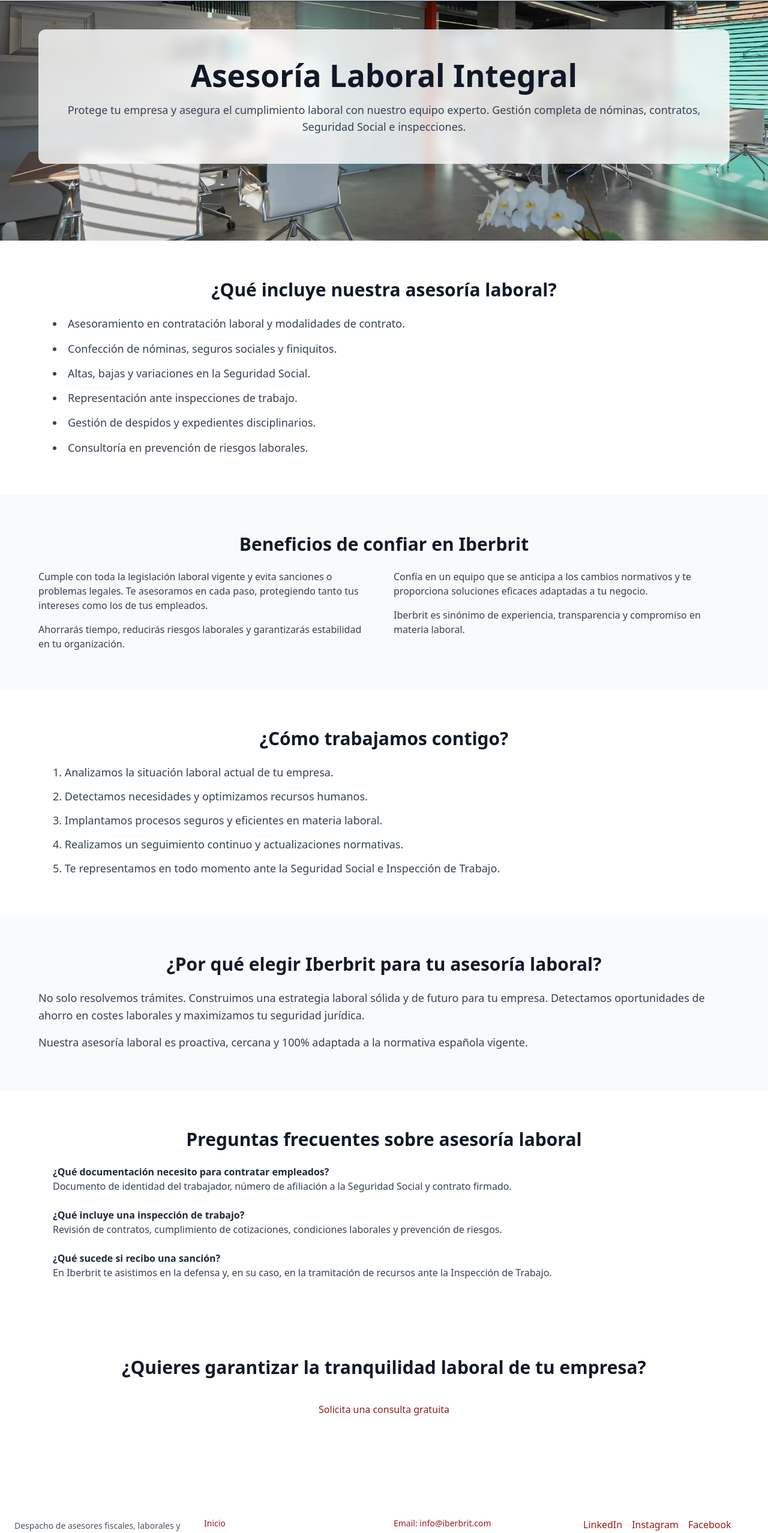
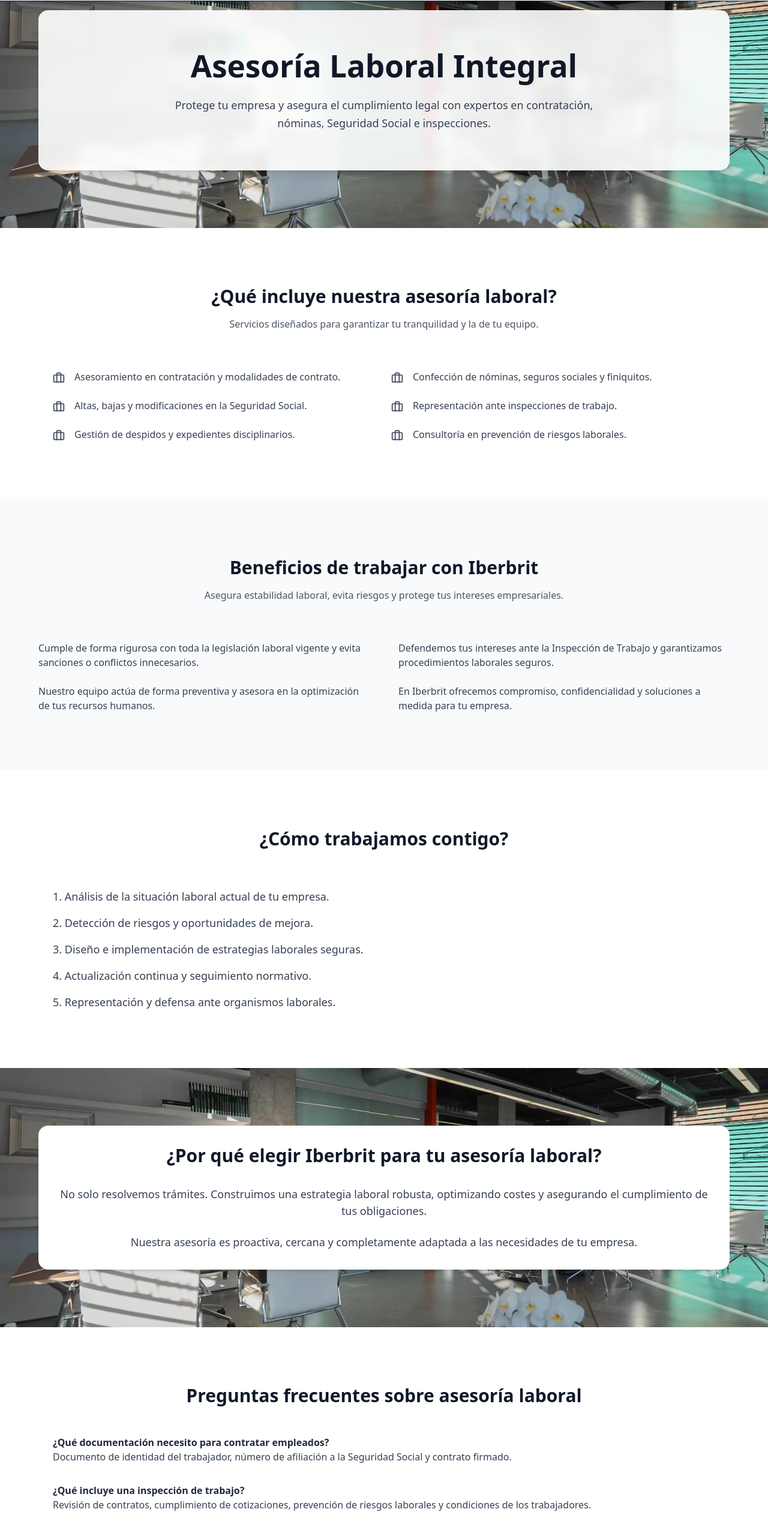
Before and after one commit to MichaelCastri/IberBritWeb, a React (Vite) app: page /servicios/laboral in a window 1280 px wide. Shown: the part 79-2634 px from the top of the page at 60% size. Built offline with nearby package versions, Linux system fonts and the light colour scheme.

Commit message:
servicios

```diff
--- a/src/pages/Servicios.jsx
+++ b/src/pages/Servicios.jsx
@@ -12,7 +12,7 @@
       {/* HERO CON FONDO DINÁMICO */}
       <section
         className="w-full py-12 md:py-24 lg:py-32 bg-cover bg-center bg-no-repeat relative"
-        style={{ backgroundImage: "url('/images/fotoscartagenas/Apoyo1.avif')" }}
+        style={{ backgroundImage: "url('/images/fotoscartagenas/Apoyo5.avif')" }}
       >
         <div className="bg-white/80 backdrop-blur-sm p-6 md:p-12 rounded-xl max-w-6xl mx-auto">
           <h1 className="text-4xl font-bold text-gray-900 mb-4 text-center">
--- a/src/pages/servicios/Fiscal.jsx
+++ b/src/pages/servicios/Fiscal.jsx
@@ -1,126 +1,148 @@
 import React from "react";
 import { Link } from "react-router-dom";
+import { FileText, ShieldCheck, ClipboardList } from "lucide-react";
 
 const Fiscal = () => {
   return (
     <main className="w-full bg-white text-cafeOscuro">
-      {/* Hero con fondo */}
+
+      {/* HERO CON FONDO */}
       <section
-        className="w-full py-12 md:py-24 lg:py-32 bg-cover bg-center bg-no-repeat relative"
+        className="w-full py-24 bg-cover bg-center bg-no-repeat relative"
         style={{ backgroundImage: "url('/images/fotoscartagenas/Apoyo4.avif')" }}
       >
-        <div className="bg-white/80 backdrop-blur-sm p-6 md:p-12 rounded-xl max-w-6xl mx-auto">
-          <h1 className="text-4xl font-bold text-gray-900 mb-4 text-center">
+        <div className="bg-white/90 backdrop-blur-sm p-8 md:p-16 rounded-2xl shadow-lg max-w-6xl mx-auto text-center">
+          <h1 className="text-4xl md:text-5xl font-bold text-gray-900 mb-6">
             Asesoría Fiscal y Contable en España
           </h1>
-          <p className="text-lg text-gray-700 text-center">
-            Optimiza tu situación tributaria con nuestros economistas expertos. Gestionamos tus impuestos, contabilidad y cumplimiento fiscal de forma segura y estratégica.
+          <p className="text-lg text-gray-700 leading-relaxed max-w-3xl mx-auto">
+            Optimiza tu fiscalidad con el respaldo de economistas expertos. Gestionamos tus impuestos, contabilidad y cumplimiento legal de forma precisa y estratégica.
           </p>
         </div>
       </section>
 
-      {/* ¿Qué incluye nuestro servicio? */}
-      <section className="max-w-6xl mx-auto py-16 px-6">
-        <h2 className="text-3xl font-semibold text-gray-900 mb-6 text-center">
-          ¿Qué incluye nuestra asesoría fiscal?
-        </h2>
-        <ul className="text-gray-700 text-lg leading-relaxed list-disc list-inside space-y-3">
-          <li>Planificación fiscal estratégica para autónomos y sociedades.</li>
-          <li>Elaboración y presentación de impuestos: IVA, IRPF, Impuesto de Sociedades.</li>
-          <li>Contabilidad adaptada a normativa vigente.</li>
-          <li>Asesoramiento en inspecciones de la Agencia Tributaria.</li>
-          <li>Legalización de libros contables oficiales.</li>
-          <li>Representación ante organismos tributarios.</li>
+      {/* QUÉ INCLUYE */}
+      <section className="max-w-6xl mx-auto py-24 px-6">
+        <div className="text-center mb-16">
+          <h2 className="text-3xl font-semibold text-gray-900 mb-4">¿Qué incluye nuestra asesoría fiscal?</h2>
+          <p className="text-gray-600">Todo lo que necesitas para estar en regla y optimizar tu tributación.</p>
+        </div>
+        <ul className="grid gap-6 md:grid-cols-2 list-none">
+          {[
+            "Planificación fiscal estratégica para autónomos y sociedades.",
+            "Elaboración y presentación de impuestos: IVA, IRPF, Impuesto de Sociedades.",
+            "Contabilidad adaptada a la normativa vigente.",
+            "Asesoramiento en inspecciones fiscales.",
+            "Legalización de libros contables oficiales.",
+            "Representación ante organismos tributarios.",
+          ].map((item, idx) => (
+            <li key={idx} className="flex items-start gap-4 text-gray-700">
+              <FileText className="text-rojoIber2 mt-1 w-5 h-5" />
+              <span>{item}</span>
+            </li>
+          ))}
         </ul>
       </section>
 
-      {/* Beneficios */}
-      <section className="bg-gray-50 py-16 px-6">
+      {/* BENEFICIOS */}
+      <section className="bg-gray-50 py-24 px-6">
         <div className="max-w-6xl mx-auto">
-          <h2 className="text-3xl font-semibold text-gray-900 mb-6 text-center">
-            Beneficios de contar con Iberbrit
-          </h2>
-          <div className="grid grid-cols-1 md:grid-cols-2 gap-8">
-            <div>
-              <p className="text-gray-700 mb-4">
-                Nuestro equipo de economistas asegura el máximo aprovechamiento de incentivos fiscales, minimiza riesgos tributarios y garantiza el cumplimiento de tus obligaciones.
+          <div className="text-center mb-16">
+            <h2 className="text-3xl font-semibold text-gray-900 mb-4">Beneficios de confiar en Iberbrit</h2>
+            <p className="text-gray-600">Más que gestores, somos tus socios estratégicos fiscales.</p>
+          </div>
+          <div className="grid gap-12 md:grid-cols-2">
+            <div className="space-y-6">
+              <p className="text-gray-700">
+                Ahorra tiempo, evita sanciones y aprovecha todos los beneficios fiscales disponibles para tu empresa o actividad.
               </p>
               <p className="text-gray-700">
-                En Iberbrit convertimos la fiscalidad en una ventaja competitiva, liberándote de preocupaciones frente a la Agencia Tributaria.
+                Nuestro equipo trabaja contigo de forma proactiva, manteniéndote actualizado frente a cambios normativos.
               </p>
             </div>
-            <div>
-              <p className="text-gray-700 mb-4">
-                Atención personalizada, revisión constante de tu situación fiscal y asesoramiento ante cualquier duda o consulta relacionada con tus impuestos.
+            <div className="space-y-6">
+              <p className="text-gray-700">
+                Servicio 100% personalizado, informes periódicos y asesoramiento ilimitado para resolver cualquier consulta fiscal.
               </p>
               <p className="text-gray-700">
-                Nos enfocamos en la transparencia, la cercanía y el éxito fiscal de tu negocio.
+                Tranquilidad jurídica para que tú solo te centres en hacer crecer tu negocio.
               </p>
             </div>
           </div>
         </div>
       </section>
 
-      {/* Cómo trabajamos */}
-      <section className="max-w-6xl mx-auto py-16 px-6">
-        <h2 className="text-3xl font-semibold text-gray-900 mb-6 text-center">
-          ¿Cómo trabajamos en Iberbrit?
-        </h2>
-        <ol className="text-gray-700 text-lg list-decimal list-inside space-y-3">
-          <li>Analizamos tu situación fiscal actual en una primera consulta gratuita.</li>
-          <li>Planificamos estrategias fiscales a medida.</li>
-          <li>Preparamos y presentamos tus declaraciones fiscales periódicamente.</li>
-          <li>Representamos y defendemos tus intereses ante la Agencia Tributaria.</li>
-          <li>Te acompañamos durante todo el ejercicio fiscal con soporte continuo.</li>
+      {/* METODOLOGÍA */}
+      <section className="max-w-6xl mx-auto py-24 px-6">
+        <div className="text-center mb-16">
+          <h2 className="text-3xl font-semibold text-gray-900 mb-4">¿Cómo trabajamos?</h2>
+        </div>
+        <ol className="list-decimal list-inside text-lg text-gray-700 space-y-4">
+          {[
+            "Primera consulta gratuita y análisis de tu situación.",
+            "Propuesta personalizada de planificación fiscal.",
+            "Preparación y presentación de tus obligaciones periódicas.",
+            "Seguimiento continuo y alertas de cambios fiscales relevantes.",
+            "Defensa legal en inspecciones o requerimientos tributarios.",
+          ].map((step, idx) => (
+            <li key={idx}>{step}</li>
+          ))}
         </ol>
       </section>
 
-      {/* Diferencias con una gestoría tradicional */}
-      <section className="bg-gray-50 py-16 px-6">
-        <div className="max-w-6xl mx-auto">
-          <h2 className="text-3xl font-semibold text-gray-900 mb-6 text-center">
-            ¿En qué nos diferenciamos de una gestoría tradicional?
+      {/* DIFERENCIA */}
+      <section
+        className="w-full py-24 bg-cover bg-center bg-no-repeat relative"
+        style={{ backgroundImage: "url('/images/fotoscartagenas/Apoyo4.avif')" }}
+      >
+        <div className="max-w-6xl mx-auto text-center">
+
+          <div className="bg-white p-8 rounded-2xl shadow-md text-gray-700 text-lg space-y-6">
+          <h2 className="text-3xl font-semibold text-gray-900 mb-8">
+            ¿Por qué no somos una gestoría tradicional?
           </h2>
-          <p className="text-gray-700 text-lg leading-relaxed mb-4">
-            Mientras las gestorías tradicionales solo tramitan tus impuestos, en Iberbrit diseñamos estrategias fiscales que impulsan el crecimiento de tu negocio. No somos meros intermediarios: somos tus socios estratégicos.
-          </p>
-          <p className="text-gray-700 text-lg leading-relaxed">
-            Con un equipo de economistas y asesores legales, tu asesoría fiscal será proactiva, precisa y adaptada a cada nueva normativa.
-          </p>
-        </div>
-      </section>
-
-      {/* FAQ */}
-      <section className="max-w-6xl mx-auto py-16 px-6">
-        <h2 className="text-3xl font-semibold text-gray-900 mb-6 text-center">
-          Preguntas frecuentes sobre asesoría fiscal
-        </h2>
-        <div className="space-y-6">
-          <div>
-            <h3 className="font-bold text-gray-800">¿Qué impuestos deben presentar los autónomos?</h3>
-            <p className="text-gray-700">
-              IVA, IRPF, pagos fraccionados, modelos informativos anuales y, en algunos casos, IAE.
+            <p>
+              Las gestorías tradicionales se limitan a tramitar tus impuestos. En Iberbrit, diseñamos estrategias fiscales inteligentes que protegen tu negocio y potencian tu crecimiento.
             </p>
-          </div>
-          <div>
-            <h3 className="font-bold text-gray-800">¿Puedo delegar todas mis obligaciones fiscales en Iberbrit?</h3>
-            <p className="text-gray-700">
-              Sí. Nos encargamos integralmente de tu fiscalidad, presentaciones, requerimientos y representación ante Hacienda.
-            </p>
-          </div>
-          <div>
-            <h3 className="font-bold text-gray-800">¿Qué pasa si recibo una inspección de la Agencia Tributaria?</h3>
-            <p className="text-gray-700">
-              Nuestro equipo legal te acompañará en todo el proceso, defendiendo tus intereses y resolviendo cualquier incidencia.
+            <p>
+              Trabajamos contigo, no para ti. Nos involucramos en cada etapa para que siempre estés un paso adelante de la Agencia Tributaria.
             </p>
           </div>
         </div>
       </section>
 
-      {/* CTA final */}
-      <section className="text-center py-16">
+      {/* FAQ */}
+      <section className="max-w-6xl mx-auto py-24 px-6">
+        <h2 className="text-3xl font-semibold text-gray-900 text-center mb-12">
+          Preguntas frecuentes
+        </h2>
+        <div className="grid gap-8">
+          {[
+            {
+              q: "¿Qué impuestos debe presentar un autónomo en España?",
+              a: "Principalmente IVA, IRPF, modelos trimestrales y anuales como el 130, 303, 390 o 347, entre otros.",
+            },
+            {
+              q: "¿Iberbrit gestiona también sociedades mercantiles?",
+              a: "Sí, asesoramos y llevamos la contabilidad y fiscalidad completa de PYMEs, sociedades patrimoniales y startups.",
+            },
+            {
+              q: "¿Qué hago si recibo un requerimiento o inspección de Hacienda?",
+              a: "No te preocupes, Iberbrit te representa en todo el proceso, defendiendo tus intereses y resolviendo cualquier incidencia.",
+            },
+          ].map((faq, idx) => (
+            <div key={idx}>
+              <h3 className="font-bold text-gray-800">{faq.q}</h3>
+              <p className="text-gray-700">{faq.a}</p>
+            </div>
+          ))}
+        </div>
+      </section>
+
+      {/* CTA FINAL */}
+      <section className="text-center py-24">
         <h2 className="text-3xl font-bold text-gray-900 mb-6">
-          ¿Listo para optimizar tu fiscalidad?
+          ¿Listo para transformar tu fiscalidad?
         </h2>
         <Link
           to="/contacto"
@@ -129,6 +151,7 @@
           Solicita una consulta gratuita
         </Link>
       </section>
+
     </main>
   );
 };
--- a/src/pages/servicios/Laboral.jsx
+++ b/src/pages/servicios/Laboral.jsx
@@ -1,125 +1,146 @@
 import React from "react";
 import { Link } from "react-router-dom";
+import { Briefcase, FileCheck, ShieldCheck } from "lucide-react";
 
 const Laboral = () => {
   return (
     <main className="w-full bg-white text-cafeOscuro">
 
-      {/* Hero con fondo */}
+      {/* HERO CON FONDO */}
       <section
-        className="w-full py-12 md:py-24 lg:py-32 bg-cover bg-center bg-no-repeat relative"
+        className="w-full py-24 bg-cover bg-center bg-no-repeat relative"
         style={{ backgroundImage: "url('/images/fotoscartagenas/Apoyo1.avif')" }}
       >
-        <div className="bg-white/80 backdrop-blur-sm p-6 md:p-12 rounded-xl max-w-6xl mx-auto">
-          <h1 className="text-4xl font-bold text-gray-900 mb-4 text-center">
+        <div className="bg-white/90 backdrop-blur-sm p-8 md:p-16 rounded-2xl shadow-lg max-w-6xl mx-auto text-center">
+          <h1 className="text-4xl md:text-5xl font-bold text-gray-900 mb-6">
             Asesoría Laboral Integral
           </h1>
-          <p className="text-lg text-gray-700 text-center">
-            Protege tu empresa y asegura el cumplimiento laboral con nuestro equipo experto. Gestión completa de nóminas, contratos, Seguridad Social e inspecciones.
+          <p className="text-lg text-gray-700 leading-relaxed max-w-3xl mx-auto">
+            Protege tu empresa y asegura el cumplimiento legal con expertos en contratación, nóminas, Seguridad Social e inspecciones.
           </p>
         </div>
       </section>
 
-      {/* ¿Qué incluye nuestra asesoría laboral? */}
-      <section className="max-w-6xl mx-auto py-16 px-6">
-        <h2 className="text-3xl font-semibold text-gray-900 mb-6 text-center">
-          ¿Qué incluye nuestra asesoría laboral?
-        </h2>
-        <ul className="text-gray-700 text-lg leading-relaxed list-disc list-inside space-y-3">
-          <li>Asesoramiento en contratación laboral y modalidades de contrato.</li>
-          <li>Confección de nóminas, seguros sociales y finiquitos.</li>
-          <li>Altas, bajas y variaciones en la Seguridad Social.</li>
-          <li>Representación ante inspecciones de trabajo.</li>
-          <li>Gestión de despidos y expedientes disciplinarios.</li>
-          <li>Consultoría en prevención de riesgos laborales.</li>
+      {/* QUÉ INCLUYE */}
+      <section className="max-w-6xl mx-auto py-24 px-6">
+        <div className="text-center mb-16">
+          <h2 className="text-3xl font-semibold text-gray-900 mb-4">¿Qué incluye nuestra asesoría laboral?</h2>
+          <p className="text-gray-600">Servicios diseñados para garantizar tu tranquilidad y la de tu equipo.</p>
+        </div>
+        <ul className="grid gap-6 md:grid-cols-2 list-none">
+          {[
+            "Asesoramiento en contratación y modalidades de contrato.",
+            "Confección de nóminas, seguros sociales y finiquitos.",
+            "Altas, bajas y modificaciones en la Seguridad Social.",
+            "Representación ante inspecciones de trabajo.",
+            "Gestión de despidos y expedientes disciplinarios.",
+            "Consultoría en prevención de riesgos laborales.",
+          ].map((item, idx) => (
+            <li key={idx} className="flex items-start gap-4 text-gray-700">
+              <Briefcase className="text-rojoIber2 mt-1 w-5 h-5" />
+              <span>{item}</span>
+            </li>
+          ))}
         </ul>
       </section>
 
-      {/* Beneficios de nuestra asesoría */}
-      <section className="bg-gray-50 py-16 px-6">
+      {/* BENEFICIOS */}
+      <section className="bg-gray-50 py-24 px-6">
         <div className="max-w-6xl mx-auto">
-          <h2 className="text-3xl font-semibold text-gray-900 mb-6 text-center">
-            Beneficios de confiar en Iberbrit
-          </h2>
-          <div className="grid grid-cols-1 md:grid-cols-2 gap-8">
-            <div>
-              <p className="text-gray-700 mb-4">
-                Cumple con toda la legislación laboral vigente y evita sanciones o problemas legales. Te asesoramos en cada paso, protegiendo tanto tus intereses como los de tus empleados.
+          <div className="text-center mb-16">
+            <h2 className="text-3xl font-semibold text-gray-900 mb-4">Beneficios de trabajar con Iberbrit</h2>
+            <p className="text-gray-600">Asegura estabilidad laboral, evita riesgos y protege tus intereses empresariales.</p>
+          </div>
+          <div className="grid gap-12 md:grid-cols-2">
+            <div className="space-y-6">
+              <p className="text-gray-700">
+                Cumple de forma rigurosa con toda la legislación laboral vigente y evita sanciones o conflictos innecesarios.
               </p>
               <p className="text-gray-700">
-                Ahorrarás tiempo, reducirás riesgos laborales y garantizarás estabilidad en tu organización.
+                Nuestro equipo actúa de forma preventiva y asesora en la optimización de tus recursos humanos.
               </p>
             </div>
-            <div>
-              <p className="text-gray-700 mb-4">
-                Confía en un equipo que se anticipa a los cambios normativos y te proporciona soluciones eficaces adaptadas a tu negocio.
+            <div className="space-y-6">
+              <p className="text-gray-700">
+                Defendemos tus intereses ante la Inspección de Trabajo y garantizamos procedimientos laborales seguros.
               </p>
               <p className="text-gray-700">
-                Iberbrit es sinónimo de experiencia, transparencia y compromiso en materia laboral.
+                En Iberbrit ofrecemos compromiso, confidencialidad y soluciones a medida para tu empresa.
               </p>
             </div>
           </div>
         </div>
       </section>
 
-      {/* Cómo trabajamos */}
-      <section className="max-w-6xl mx-auto py-16 px-6">
-        <h2 className="text-3xl font-semibold text-gray-900 mb-6 text-center">
-          ¿Cómo trabajamos contigo?
-        </h2>
-        <ol className="text-gray-700 text-lg list-decimal list-inside space-y-3">
-          <li>Analizamos la situación laboral actual de tu empresa.</li>
-          <li>Detectamos necesidades y optimizamos recursos humanos.</li>
-          <li>Implantamos procesos seguros y eficientes en materia laboral.</li>
-          <li>Realizamos un seguimiento continuo y actualizaciones normativas.</li>
-          <li>Te representamos en todo momento ante la Seguridad Social e Inspección de Trabajo.</li>
+      {/* CÓMO TRABAJAMOS */}
+      <section className="max-w-6xl mx-auto py-24 px-6">
+        <div className="text-center mb-16">
+          <h2 className="text-3xl font-semibold text-gray-900 mb-4">¿Cómo trabajamos contigo?</h2>
+        </div>
+        <ol className="list-decimal list-inside text-lg text-gray-700 space-y-4">
+          {[
+            "Análisis de la situación laboral actual de tu empresa.",
+            "Detección de riesgos y oportunidades de mejora.",
+            "Diseño e implementación de estrategias laborales seguras.",
+            "Actualización continua y seguimiento normativo.",
+            "Representación y defensa ante organismos laborales.",
+          ].map((step, idx) => (
+            <li key={idx}>{step}</li>
+          ))}
         </ol>
       </section>
 
-      {/* Diferencias con otros despachos */}
-      <section className="bg-gray-50 py-16 px-6">
-        <div className="max-w-6xl mx-auto">
-          <h2 className="text-3xl font-semibold text-gray-900 mb-6 text-center">
+      {/* DIFERENCIA */}
+      <section
+        className="w-full py-24 bg-cover bg-center bg-no-repeat relative"
+        style={{ backgroundImage: "url('/images/fotoscartagenas/Apoyo1.avif')" }}
+      >
+        <div className="max-w-6xl mx-auto text-center">
+
+          <div className="bg-white p-8 rounded-2xl shadow-md text-gray-700 text-lg space-y-6">
+          <h2 className="text-3xl font-semibold text-gray-900 mb-8">
             ¿Por qué elegir Iberbrit para tu asesoría laboral?
           </h2>
-          <p className="text-gray-700 text-lg leading-relaxed mb-4">
-            No solo resolvemos trámites. Construimos una estrategia laboral sólida y de futuro para tu empresa. Detectamos oportunidades de ahorro en costes laborales y maximizamos tu seguridad jurídica.
-          </p>
-          <p className="text-gray-700 text-lg leading-relaxed">
-            Nuestra asesoría laboral es proactiva, cercana y 100% adaptada a la normativa española vigente.
-          </p>
-        </div>
-      </section>
-
-      {/* FAQ */}
-      <section className="max-w-6xl mx-auto py-16 px-6">
-        <h2 className="text-3xl font-semibold text-gray-900 mb-6 text-center">
-          Preguntas frecuentes sobre asesoría laboral
-        </h2>
-        <div className="space-y-6">
-          <div>
-            <h3 className="font-bold text-gray-800">¿Qué documentación necesito para contratar empleados?</h3>
-            <p className="text-gray-700">
-              Documento de identidad del trabajador, número de afiliación a la Seguridad Social y contrato firmado.
+            <p>
+              No solo resolvemos trámites. Construimos una estrategia laboral robusta, optimizando costes y asegurando el cumplimiento de tus obligaciones.
             </p>
-          </div>
-          <div>
-            <h3 className="font-bold text-gray-800">¿Qué incluye una inspección de trabajo?</h3>
-            <p className="text-gray-700">
-              Revisión de contratos, cumplimiento de cotizaciones, condiciones laborales y prevención de riesgos.
-            </p>
-          </div>
-          <div>
-            <h3 className="font-bold text-gray-800">¿Qué sucede si recibo una sanción?</h3>
-            <p className="text-gray-700">
-              En Iberbrit te asistimos en la defensa y, en su caso, en la tramitación de recursos ante la Inspección de Trabajo.
+            <p>
+              Nuestra asesoría es proactiva, cercana y completamente adaptada a las necesidades de tu empresa.
             </p>
           </div>
         </div>
       </section>
 
-      {/* CTA final */}
-      <section className="text-center py-16">
+      {/* FAQ */}
+      <section className="max-w-6xl mx-auto py-24 px-6">
+        <h2 className="text-3xl font-semibold text-gray-900 text-center mb-12">
+          Preguntas frecuentes sobre asesoría laboral
+        </h2>
+        <div className="grid gap-8">
+          {[
+            {
+              q: "¿Qué documentación necesito para contratar empleados?",
+              a: "Documento de identidad del trabajador, número de afiliación a la Seguridad Social y contrato firmado.",
+            },
+            {
+              q: "¿Qué incluye una inspección de trabajo?",
+              a: "Revisión de contratos, cumplimiento de cotizaciones, prevención de riesgos laborales y condiciones de los trabajadores.",
+            },
+            {
+              q: "¿Qué hago si recibo una sanción laboral?",
+              a: "Nuestro equipo te asiste en la defensa, asesoramiento legal y tramitación de recursos ante la Inspección de Trabajo.",
+            },
+          ].map((faq, idx) => (
+            <div key={idx}>
+              <h3 className="font-bold text-gray-800">{faq.q}</h3>
+              <p className="text-gray-700">{faq.a}</p>
+            </div>
+          ))}
+        </div>
+      </section>
+
+      {/* CTA FINAL */}
+      <section className="text-center py-24">
         <h2 className="text-3xl font-bold text-gray-900 mb-6">
           ¿Quieres garantizar la tranquilidad laboral de tu empresa?
         </h2>
@@ -130,6 +151,7 @@
           Solicita una consulta gratuita
         </Link>
       </section>
+
     </main>
   );
 };
```
Also changed, not shown: src/pages/servicios/Legal.jsx (+100 -79 lines).
